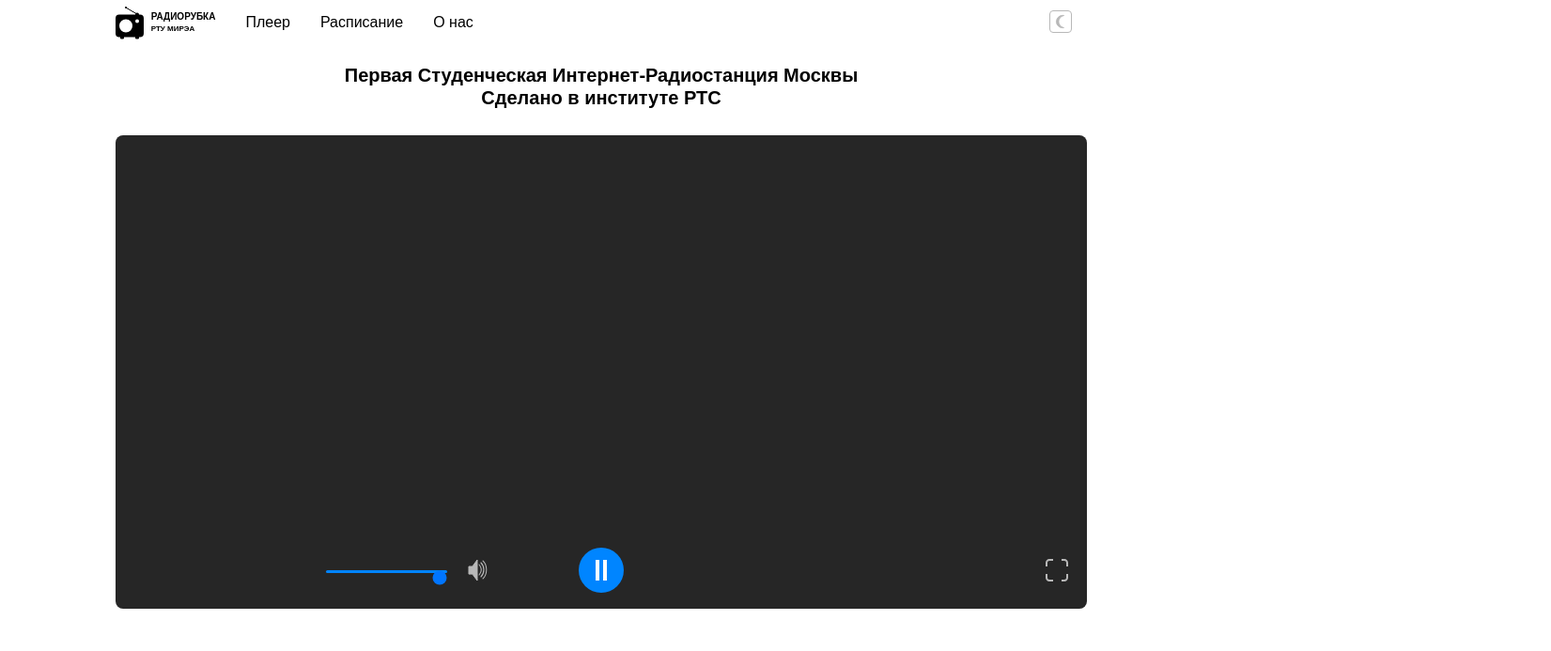
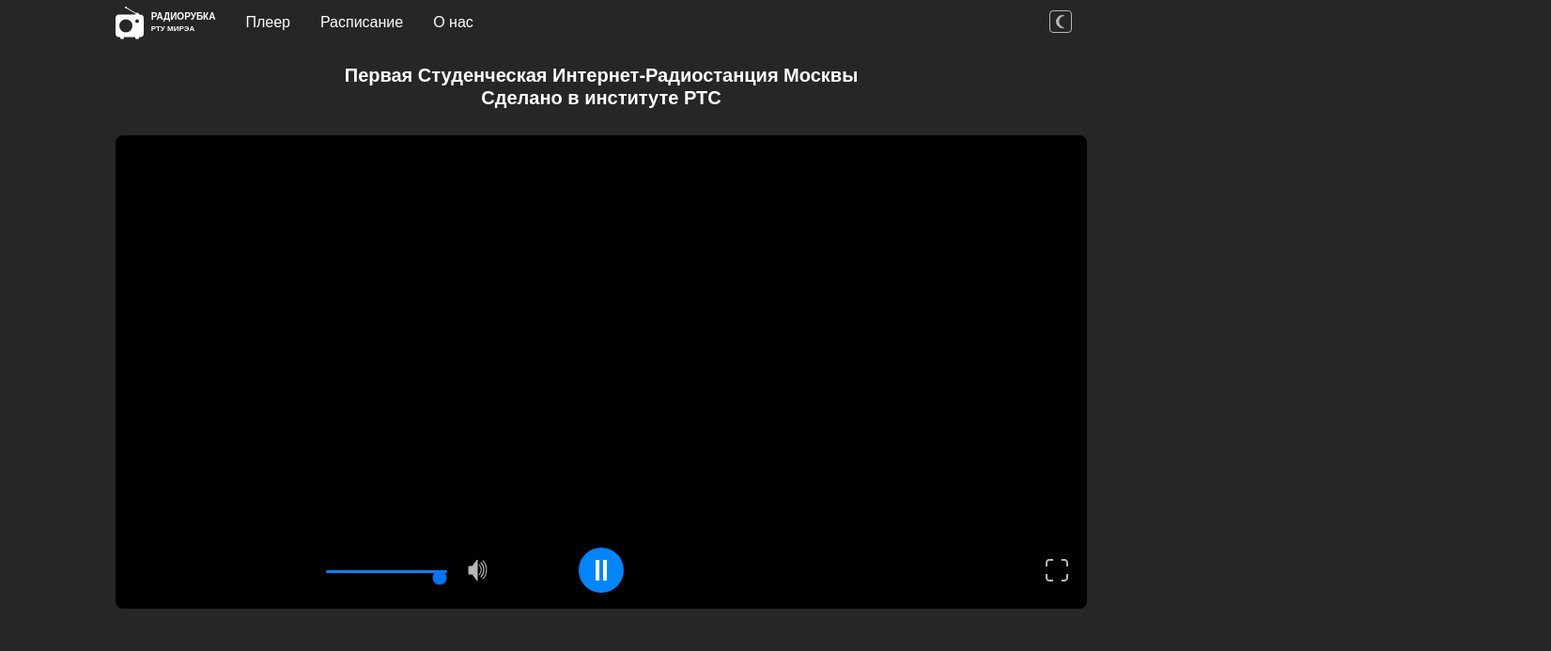
Before and after one commit to Hickar/mirea-radio-page, a website built with webpack: page src/template.html in a window 1280 px wide. Both pictures are taken after a click on the button 1129 px from the left and 24 px from the top of the page. Shown: the top 693 px of the page at 94% size, 1651 px wide, since content can reach past the window. Built offline with nearby package versions, Linux system fonts and the light colour scheme; no server answers; files whose address does not match are found by name.

Commit message:
Dark theme

```diff
--- a/src/index.js
+++ b/src/index.js
@@ -1,6 +1,8 @@
 import "./style.css";
-import player from 'Scripts/player.js';
+import player from "Scripts/player.js";
+import darkmodeButtonHandler from "Scripts/darkmodeButton.js";
 
 window.onload = () => {
     player();
+    darkmodeButtonHandler();
 };
--- /dev/null
+++ b/src/scripts/darkmodeButton.js
@@ -0,0 +1,11 @@
+const darkmodeButtonHandler = () => {
+    document.querySelector(".navbar__darkmodebutton").addEventListener("click", () => {
+        if (document.documentElement.dataset.theme == "") {
+            document.documentElement.dataset.theme = "dark";
+        } else {
+            document.documentElement.dataset.theme = "";
+        }
+    });
+};
+
+export default darkmodeButtonHandler;
--- a/src/style.css
+++ b/src/style.css
@@ -45,12 +45,17 @@ html {
     scroll-behavior: smooth;
 }
 
+* {
+    transition: .2s fill ease, .2s stroke ease, .2s color ease, .2s background-color ease;
+}
+
 html[data-theme='dark'] {
     --background-color: hsl(0, 0%, 15%);
     --text-color: hsl(0, 0%, 100%);
     --border-color: hsl(0, 0%, 72%);
     --accent-color: hsl(209, 100%, 50%);
-    --panel-color: hsl(0, 0%, 15%);
+    --accent-color-hover: hsl(209, 100%, 40%);
+    --panel-color: hsl(0, 0%, 0%);
     --error-color: hsl(0, 100%, 45%);
     --artist-color: hsl(0, 0%, 100%);
     font-family: 'ProximaNova Regular', sans-serif;
@@ -126,6 +131,14 @@ ul, ol {
     flex: 0 0 auto;
     margin: 0 1rem 0 0;
     align-self: center;
+}
+
+.navbar__logo .fill {
+    fill: var(--text-color);
+}
+
+.navbar__logo .stroke {
+    stroke: var(--text-color);
 }
 
 .navbar__logotitle {
@@ -368,6 +381,7 @@ ul, ol {
 }
 
 .player__playbutton {
+    position: relative;
     padding-left: 1rem;
     margin-left: auto;
 }
@@ -458,6 +472,10 @@ ul, ol {
     background-color: white;
     z-index: 5;
     border-radius: 1rem;
+}
+
+.mirealogo .fill {
+    fill: var(--panel-color);
 }
 
 .mirealogotext_big {
--- a/src/template.html
+++ b/src/template.html
@@ -1,5 +1,5 @@
 <!doctype html>
-<html lang="en">
+<html lang="en" data-theme="">
 <head>
     <meta charset="UTF-8">
     <meta http-equiv="X-UA-Compatible" content="ie=edge">
@@ -22,11 +22,11 @@
             <div class="container flex_row">
                 <a href="#" class="navbar__logo">
                     <svg width="30" height="35" viewBox="0 0 30 35" fill="none" xmlns="http://www.w3.org/2000/svg">
-                        <circle cx="23" cy="8.5" r="2" fill="#000"/>
-                        <path d="M5 31.5h4v2a1 1 0 01-1 1H6a1 1 0 01-1-1v-2zM21 31.5h4v2a1 1 0 01-1 1h-2a1 1 0 01-1-1v-2z" fill="#000"/>
-                        <path stroke="#000" d="M22.748 7.932l-12-7"/>
-                        <circle cx="11" cy="1" r="1" fill="#000"/>
-                        <path fill-rule="evenodd" clip-rule="evenodd" d="M4 8.5a4 4 0 00-4 4v16a4 4 0 004 4h22a4 4 0 004-4v-16a4 4 0 00-4-4H4zm14 12a7 7 0 11-14 0 7 7 0 0114 0zm7-5a2 2 0 11-4 0 2 2 0 014 0z" fill="#000"/>
+                        <circle class="fill" cx="23" cy="8.5" r="2" fill="#000"/>
+                        <path class="fill" d="M5 31.5h4v2a1 1 0 01-1 1H6a1 1 0 01-1-1v-2zM21 31.5h4v2a1 1 0 01-1 1h-2a1 1 0 01-1-1v-2z" fill="#000"/>
+                        <path class="stroke" stroke="#000" d="M22.748 7.932l-12-7"/>
+                        <circle class="fill" cx="11" cy="1" r="1" fill="#000"/>
+                        <path class="fill" fill-rule="evenodd" clip-rule="evenodd" d="M4 8.5a4 4 0 00-4 4v16a4 4 0 004 4h22a4 4 0 004-4v-16a4 4 0 00-4-4H4zm14 12a7 7 0 11-14 0 7 7 0 0114 0zm7-5a2 2 0 11-4 0 2 2 0 014 0z" fill="#000"/>
                     </svg>
                     <h1 class="navbar__logotitle">
                         РАДИОРУБКА<br><span class="navbar__logotitlesmall">РТУ МИРЭА</span>
@@ -127,7 +127,7 @@
                         <circle cx="80.7975" cy="80.7975" r="76.7975" stroke="white" stroke-width="8"/>
                         <circle cx="80.7975" cy="80.7975" r="61.6479" stroke="white" stroke-width="8"/>
                         <circle cx="80.7975" cy="80.7975" r="46.4984" stroke="white" stroke-width="8"/>
-                        <path d="M122.769 80.7975H80.7975V122.386C80.7267 122.32 80.654 122.255 80.579 122.191C79.4659 121.241 77.9446 120.549 75.912 120.21L75.5833 122.183C77.338 122.475 78.4995 123.045 79.2801 123.712C80.0575 124.376 80.5181 125.188 80.7886 126.067L80.7975 126.096V137.536C80.7267 137.47 80.654 137.405 80.579 137.341C79.4659 136.39 77.9446 135.698 75.912 135.359L75.5833 137.332C77.338 137.625 78.4995 138.195 79.2801 138.862C80.0575 139.526 80.5181 140.337 80.7886 141.216L80.7975 141.245V152.685C80.7267 152.619 80.654 152.555 80.579 152.491C79.4659 151.54 77.9446 150.848 75.912 150.509L75.5833 152.482C77.338 152.774 78.4995 153.345 79.2801 154.011C80.0575 154.675 80.5181 155.487 80.7886 156.366L80.7975 156.395V161.595H161.595V83.4091C161.851 83.3974 162.072 83.3892 162.266 83.3892V81.3892C162.059 81.3892 161.831 81.3968 161.595 81.4071V80.7975H156.22C155.656 80.5218 155.134 80.1391 154.682 79.6093C154.015 78.8287 153.445 77.6673 153.152 75.9125L151.179 76.2413C151.507 78.2072 152.165 79.6949 153.068 80.7975H141.07C140.506 80.5218 139.985 80.1391 139.532 79.6093C138.866 78.8287 138.295 77.6673 138.003 75.9125L136.03 76.2413C136.358 78.2072 137.016 79.6949 137.919 80.7975H125.921C125.356 80.5218 124.835 80.1391 124.383 79.6093C123.716 78.8287 123.146 77.6673 122.853 75.9125L120.88 76.2413C121.208 78.2072 121.866 79.6949 122.769 80.7975Z" fill="#252525"/>
+                        <path class="fill" d="M122.769 80.7975H80.7975V122.386C80.7267 122.32 80.654 122.255 80.579 122.191C79.4659 121.241 77.9446 120.549 75.912 120.21L75.5833 122.183C77.338 122.475 78.4995 123.045 79.2801 123.712C80.0575 124.376 80.5181 125.188 80.7886 126.067L80.7975 126.096V137.536C80.7267 137.47 80.654 137.405 80.579 137.341C79.4659 136.39 77.9446 135.698 75.912 135.359L75.5833 137.332C77.338 137.625 78.4995 138.195 79.2801 138.862C80.0575 139.526 80.5181 140.337 80.7886 141.216L80.7975 141.245V152.685C80.7267 152.619 80.654 152.555 80.579 152.491C79.4659 151.54 77.9446 150.848 75.912 150.509L75.5833 152.482C77.338 152.774 78.4995 153.345 79.2801 154.011C80.0575 154.675 80.5181 155.487 80.7886 156.366L80.7975 156.395V161.595H161.595V83.4091C161.851 83.3974 162.072 83.3892 162.266 83.3892V81.3892C162.059 81.3892 161.831 81.3968 161.595 81.4071V80.7975H156.22C155.656 80.5218 155.134 80.1391 154.682 79.6093C154.015 78.8287 153.445 77.6673 153.152 75.9125L151.179 76.2413C151.507 78.2072 152.165 79.6949 153.068 80.7975H141.07C140.506 80.5218 139.985 80.1391 139.532 79.6093C138.866 78.8287 138.295 77.6673 138.003 75.9125L136.03 76.2413C136.358 78.2072 137.016 79.6949 137.919 80.7975H125.921C125.356 80.5218 124.835 80.1391 124.383 79.6093C123.716 78.8287 123.146 77.6673 122.853 75.9125L120.88 76.2413C121.208 78.2072 121.866 79.6949 122.769 80.7975Z" fill="#252525"/>
                         <circle cx="80.7975" cy="80.7975" r="21.4525" stroke="white" stroke-width="1.5"/>
                         <path d="M68.1128 93.2308C64.972 90.027 63.0354 85.6384 63.0354 80.7974C63.0354 70.9877 70.9877 63.0354 80.7974 63.0354C90.6071 63.0354 98.5594 70.9877 98.5594 80.7974C98.5594 85.6384 96.6228 90.027 93.4821 93.2308" stroke="white" stroke-width="1.5" stroke-linecap="round"/>
                         <path d="M70.1403 89.6785C67.9294 87.2286 66.5879 84.0104 66.5879 80.4857C66.5879 72.8102 72.9498 66.5879 80.7975 66.5879C88.6453 66.5879 95.0071 72.8102 95.0071 80.4857C95.0071 84.0104 93.6656 87.2286 91.4547 89.6785" stroke="white" stroke-width="1.5" stroke-linecap="round"/>
```
